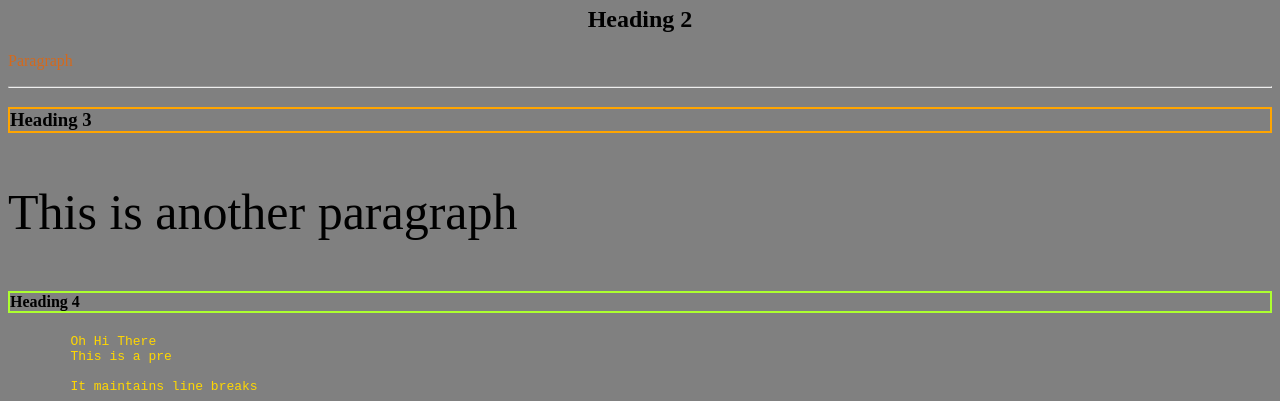
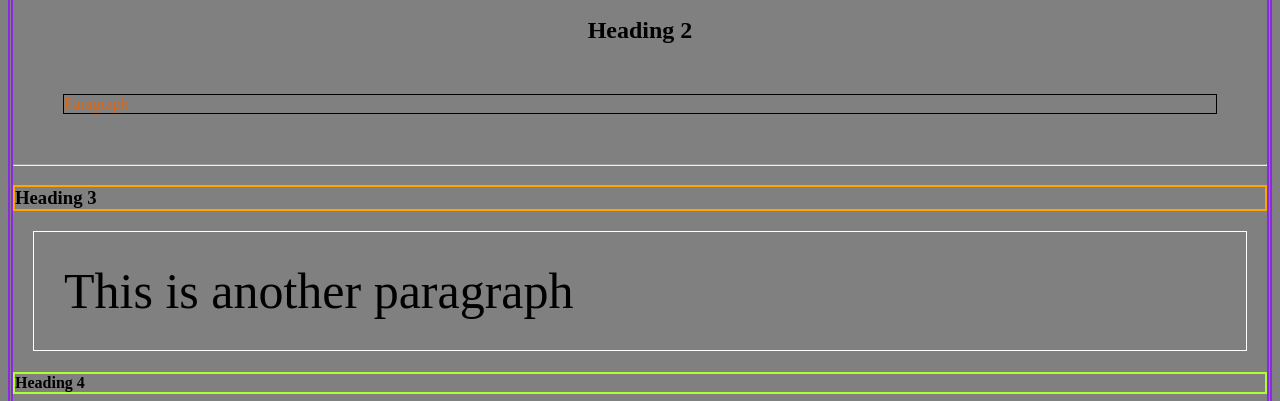
Before and after one commit to confusedan/htmlPractice, a plain HTML site: page index.html in a window 1280 px wide. Shown: the part 295-696 px from the top of the page. Drawn offline with Linux system fonts and the light colour scheme.

Commit message:
html css styling

```diff
--- a/index.html
+++ b/index.html
@@ -5,18 +5,32 @@
     <title>
         Page Title
     </title>
+    <!-- internal styling -->
+    <style>
+        body{
+            background-color: gray;
+            border: 5px double blueviolet;
+        }
+    </style>
+    <!-- external-->
+    <link rel="stylesheet" href="styles.css"/>
+
+    <!--
+        external reference
+        <link rel="stylesheet" href="https://www.w3schools.com/html/styles.css">
+    -->
 </head>
 
-<body style="background-color:gray">
+<body>
     <h1 title="Most Important***" style="color: blueviolet">Heading 1</h1>
     <br />
     <img src="/stockImage/Practice.png" width="10%" height="10%"/>
     <img src="/stockImage/PrettiestGirl.png" width="10%" height="10%" alt="Not Found"/>
     <h2 style="text-align:center">Heading 2</h2>
-    <p style="color:chocolate"">Paragraph</p>
+    <p style="color:chocolate"" class="pclass01">Paragraph</p>
     <hr />
     <h3 style="border: 2px solid orange">Heading 3</h3>
-    <p style="font-size: 50px">This is another paragraph</p>
+    <p style="font-size: 50px" id="p01">This is another paragraph</p>
     <h4 style="border: 2px double greenyellow">Heading 4</h4>
     <pre style="color:gold">
         Oh Hi There
--- /dev/null
+++ b/styles.css
@@ -0,0 +1,10 @@
+#p01{
+    border: 1px solid white;
+    padding: 30px 30px 30px 30px;
+    margin: 20px;
+}
+
+p.pclass01{
+    border: 1px solid black;
+    margin: 50px;
+}
```
Also changed, not shown: 1 other file.
